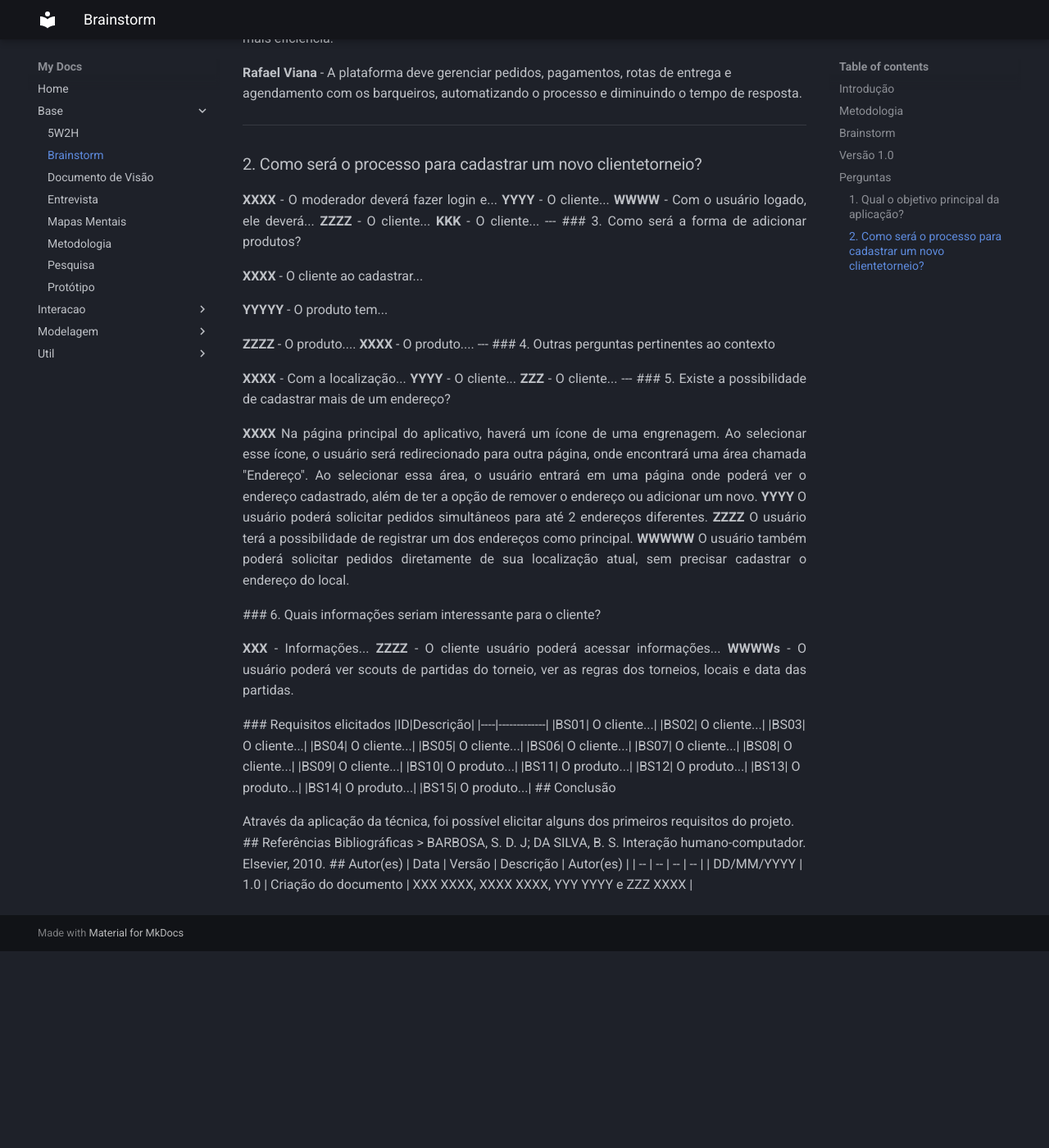
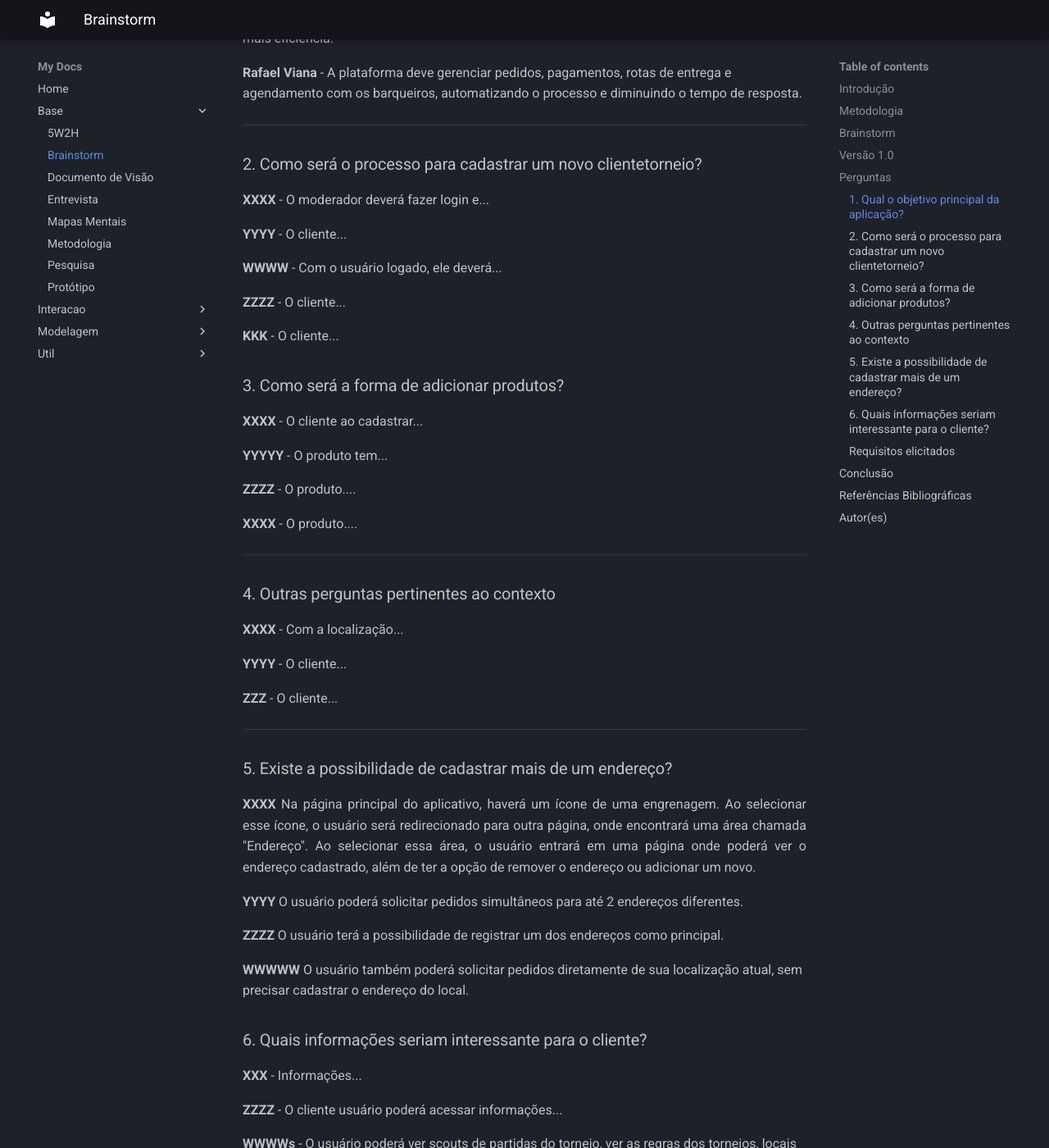
Before and after one commit to Projetos-de-Extensao/PBE_25.1_8001_VI, an MkDocs documentation site: the page built from docs/base/Brainstorm.md, in a window 1280 px wide and 1400 px high, scrolled down 1083 px. Shown: the whole window at 82% size. Built offline with MkDocs 1.6.1 and Material for MkDocs 9.7.7, drawn with Linux system fonts in a browser that asks for light colours; before the commit the page ends 2243 px from its top, so only the background shows below that; some of the changed text lies outside the part shown.

Commit message:
Ajeitando pagina

```diff
--- a/docs/base/Brainstorm.md
+++ b/docs/base/Brainstorm.md
@@ -36,10 +36,9 @@ A equipe se reuniu para debater ideias gerais sobre o projeto via aula presencia
 </p>
 
 ---
-
 ### 2. Como será o processo para cadastrar um novo clientetorneio?
 
-<p align = "justify">
+<p align = "justify"></p>
 <b>XXXX</b> - O moderador deverá fazer login e...
 
 <b>YYYY</b> - O cliente...
@@ -50,7 +49,7 @@ A equipe se reuniu para debater ideias gerais sobre o projeto via aula presencia
 
 <b>KKK</b> - O cliente...
 
----
+
 
 ### 3. Como será a forma de adicionar produtos?
 
@@ -73,6 +72,7 @@ A equipe se reuniu para debater ideias gerais sobre o projeto via aula presencia
 
 <p align = "justify">
 <b>XXXX</b> - Com a localização...
+</p>
 
 <b>YYYY</b> - O cliente...
 
@@ -83,7 +83,7 @@ A equipe se reuniu para debater ideias gerais sobre o projeto via aula presencia
 ### 5. Existe a possibilidade de cadastrar mais de um endereço?
 <p align = "justify">
 <b>XXXX</b> Na página principal do aplicativo, haverá um ícone de uma engrenagem. Ao selecionar esse ícone, o usuário será redirecionado para outra página, onde encontrará uma área chamada "Endereço". Ao selecionar essa área, o usuário entrará em uma página onde poderá ver o endereço cadastrado, além de ter a opção de remover o endereço ou adicionar um novo.
-
+</p>
 <b>YYYY</b> O usuário poderá solicitar pedidos simultâneos para até 2 endereços diferentes.
 
 <b>ZZZZ</b> O usuário terá a possibilidade de registrar um dos endereços como principal.
@@ -94,7 +94,7 @@ A equipe se reuniu para debater ideias gerais sobre o projeto via aula presencia
 ### 6. Quais informações seriam interessante para o cliente?
 <p align = "justify">
    <b>XXX</b> - Informações...
-
+</p>
    <b>ZZZZ</b> - O cliente usuário poderá acessar informações...
 
    <b>WWWWs</b> - O usuário poderá ver scouts de partidas do torneio, ver as regras dos torneios, locais e data das partidas.
```
